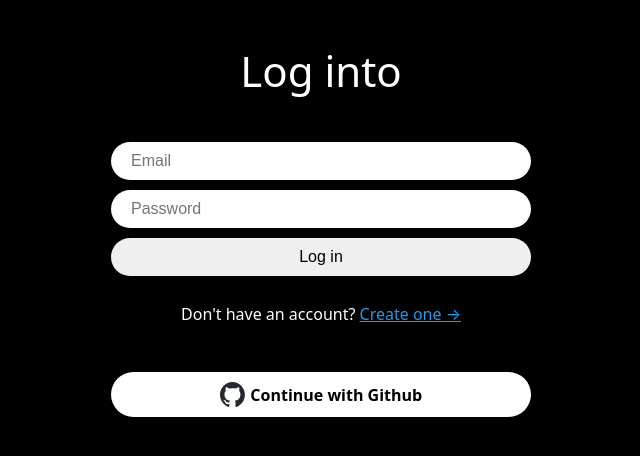
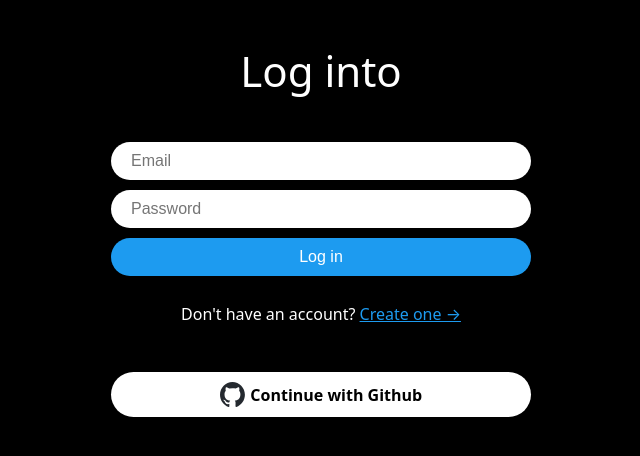
Before and after one commit to KimDongSin/twitter, a React (Vite) app: page /login in a window 1280 px wide. Shown: the top 456 px of the page, without its empty margins (319-959 px from the left). Built offline with nearby package versions, Linux system fonts and the light colour scheme; the HTML template or start-up script is replaced by a standard one.

Commit message:
login btn color변경

```diff
--- a/src/components/auth-components.ts
+++ b/src/components/auth-components.ts
@@ -30,6 +30,8 @@ export const Input = styled.input`
   font-size: 16px;
   &[type="submit"] {
     cursor: pointer;
+    background-color: #1d9bf0;
+    color: white;
     &:hover {
       opacity: 0.8;
     }
```
